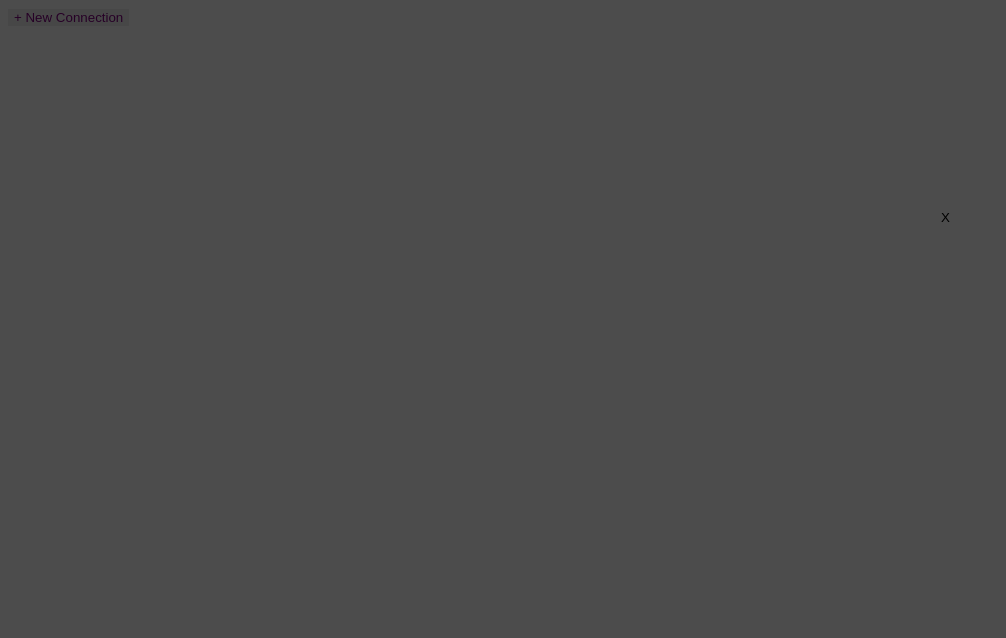
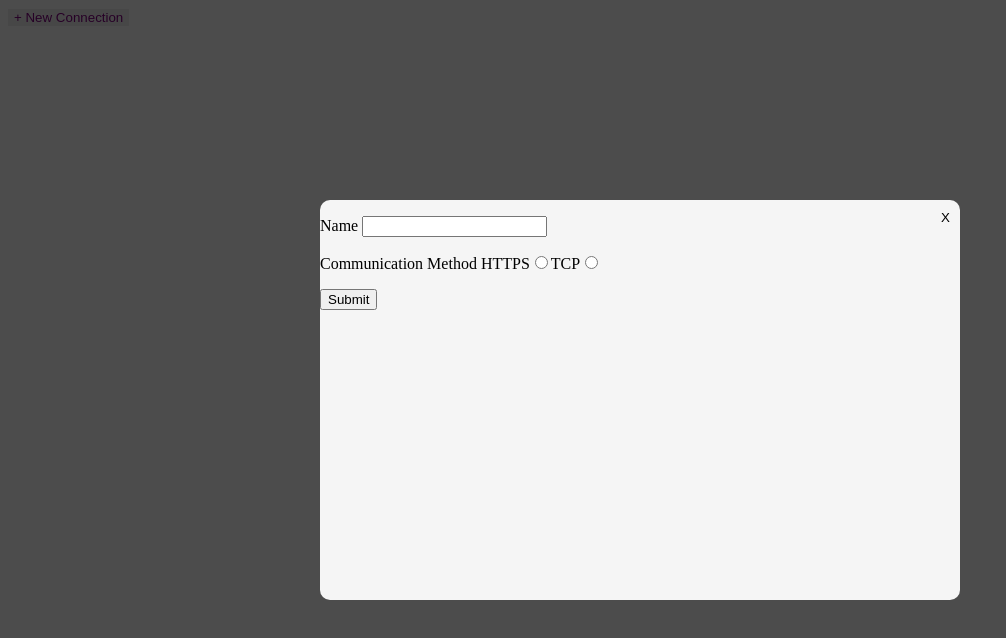
Before and after one commit to cassandradanger/connectionAnalysisRdox, a Vue app: page / in a window 1280 px wide. Both pictures are taken after a click on the button "+ New Connection". Shown: the top 638 px of the page, without its empty margins (0-1006 px from the left). Built offline with nearby package versions, Linux system fonts and the light colour scheme.

Commit message:
add modal and a couple inputs

```diff
--- a/src/components/NewConnectionModal.vue
+++ b/src/components/NewConnectionModal.vue
@@ -2,7 +2,33 @@
     <div v-if="show" class="curtain" tabindex="-1" ref="curtain" @click.self="close" @keyup.esc="close">
         <div class="modalDefault">
             <button class="close" @click="close">X</button>
-            <slot></slot>
+            <form>
+                <p>Name
+                    <input
+                        type ="text"
+                        id="name"
+                        v-model="connection.connectionName"
+                    />
+                </p>
+                <p>Communication Method
+                    <label for="https">HTTPS</label>
+                    <input
+                        type ="radio"
+                        id="https"
+                        value="https"
+                        v-model="connection.communicationMethod"
+                    />
+                    <label for="tcp">TCP</label>
+                    <input
+                        type ="radio"
+                        id="tcp"
+                        value="tcp"
+                        v-model="connection.communicationMethod"
+                    />
+                </p>
+
+                <button @click.prevent="submit">Submit</button>
+            </form>
         </div>
         </div>
     </div>
@@ -13,48 +39,22 @@
     export default {
         name: 'modal-comp',
         props: ['show'],
+        data() {
+            return {
+                connection: {
+                    connectionName: '',
+                    communicationMethod: '',
+                }
+            }
+        },
         methods: {
             close() {
                 this.$emit('close');
-            }
-        },
-        computed: {
-            curtainClass() {
-                if(this.$store && this.$store.state.uiLibrary){
-                    return ((this.$store.state.uiLibrary.stack.length > 0 && this.$store.state.uiLibrary.stack[0] === this) ||
-                        (this.$store.state.uiLibrary.stack.length === 0 && this.$store.state.uiLibrary.topMost === this))
-                            ? 'curtain'
-                            : '' ;
-                }else{
-                    return 'curtain'
-                }
             },
-            modalClass() {
-                if(this.$store && this.$store.state.uiLibrary){
-                    return this.$store.state.uiLibrary.topMost === this
-                        ? 'modal-topmost'
-                        : 'modal-beneath';
-                }else{
-                    return 'modalDefault'
-                }
+            submit(){
+                /* eslint-disable */
+                console.log('this is more', this.connection);
             },
-        },
-        watch: {
-            show(value) {
-                if(this.$store && this.$store.state.uiLibrary){
-                    if (value) {
-                        this.$store.commit('uiLibrary/pushModalOpen', this);
-                    } else {
-                        this.$store.commit('uiLibrary/popModalClosed');
-                    }
-                }
-                setTimeout(() => {
-                    if (this.show) this.$refs.curtain.focus();
-                }, 500);
-            },
-        },
-        mounted() {
-            if (this.show) this.$refs.curtain.focus();
         },
     };
 </script>
@@ -87,26 +87,6 @@
         top: 10px;
     }
 
-    .modal-topmost {
-        border-radius: 10px;
-        left: 50%;
-        top: 50%;
-        max-height: 100vh;
-        min-height: 50vh;
-        overflow: show;
-        position: fixed;
-        transform: translate(-50%, -50%);
-        width: 50%;
-        z-index: 0;
-    }
-
-    .modal-beneath {
-        position: relative;
-        width: 0px;
-        height: 0px;
-        left: -9999px;
-    }
-
     .modalDefault {
         border-radius: 10px;
         left: 50%;
@@ -117,6 +97,7 @@
         top: 50%;
         transform: translate(-50%, -50%);
         width: 50%;
+        background-color: whitesmoke;
     }
 
 </style>
```
